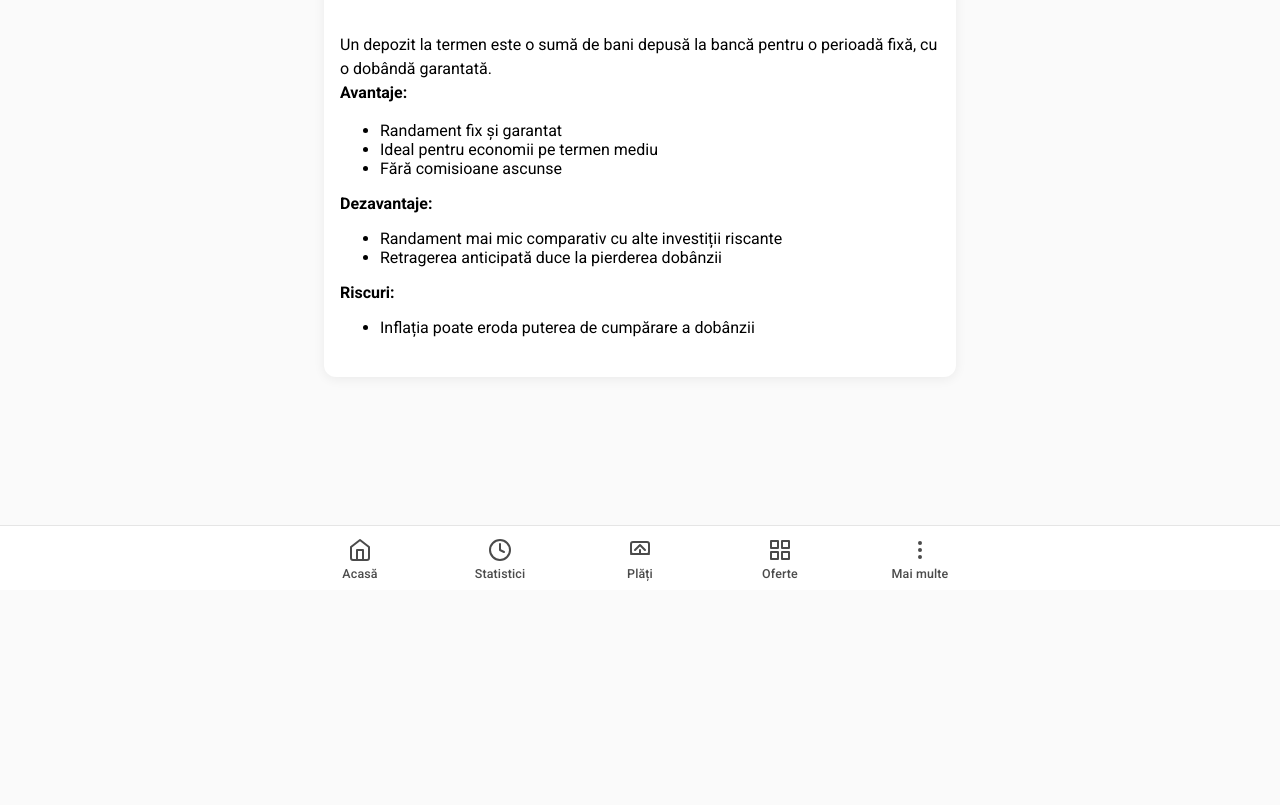
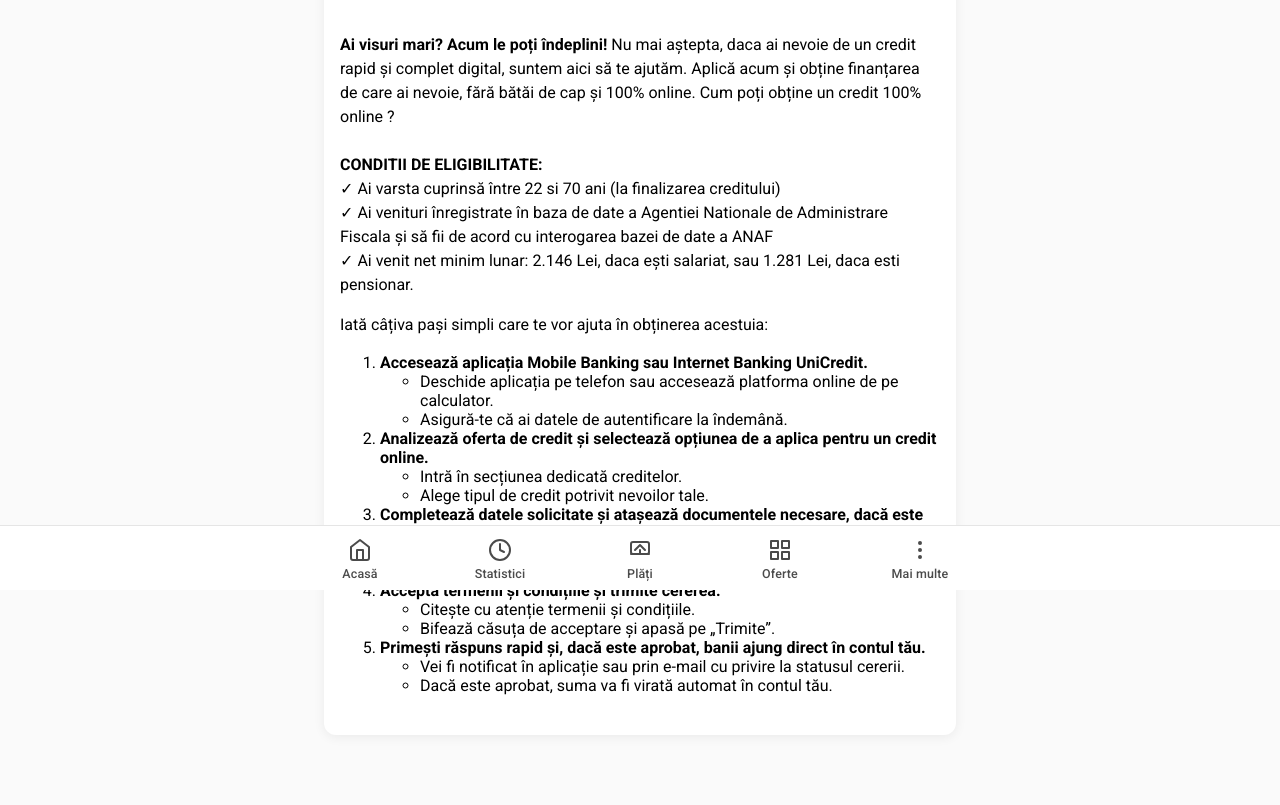
Before and after one commit to cristian-chiric/unicredit, a plain HTML site: page tutorial-credit.html in a window 1280 px wide. Shown: the part 210-1015 px from the top of the page. Before the commit the page ends 800 px from the top, so only its background shows below. Drawn offline with Linux system fonts and the light colour scheme.

Commit message:
Add credit tutorial

```diff
--- a/tutorial-depozit.html
+++ b/tutorial-credit.html
@@ -3,7 +3,7 @@
 <head>
     <meta charset="UTF-8">
     <meta name="viewport" content="width=device-width, initial-scale=1.0">
-    <title>Tutorial 1 – Totul despre depozit la termen</title>
+    <title>Obținerea unui credit 100% online</title>
     <link rel="stylesheet" href="assets/styles.css">
 </head>
 <body>
@@ -13,26 +13,61 @@
         </div>
     </header>
     <main class="uc-dashboard">
-        <h1 class="uc-dashboard__title">Tutorial 1 – Totul despre depozit la termen</h1>
+        <h1 class="uc-dashboard__title">Obținerea unui credit 100% online</h1>
         <section class="tutorial">
             <p>
-                Un depozit la termen este o sumă de bani depusă la bancă pentru o perioadă fixă, cu o dobândă garantată.<br>
-                <strong>Avantaje:</strong>
+                <strong>Ai visuri mari? Acum le poți îndeplini!</strong>
+                Nu mai aștepta, daca ai nevoie de un credit rapid și complet digital, suntem aici să te ajutăm. Aplică acum și obține finanțarea de care ai nevoie, fără bătăi de cap și 100% online.
+Cum poți obține un credit 100% online ?<br /><br />
+<strong>CONDITII DE ELIGIBILITATE:</strong>
+<br />
+✓ Ai varsta cuprinsă între 22 si 70 ani (la finalizarea creditului)<br />
+✓ Ai venituri înregistrate în baza de date a Agentiei Nationale de Administrare Fiscala și să fii de acord cu interogarea bazei de date a ANAF<br />
+✓ Ai venit net minim lunar: 2.146 Lei, daca ești salariat, sau 1.281 Lei, daca esti pensionar.<br />
+
+</p>
+
+<p>
+    Iată câțiva pași simpli care te vor ajuta în obținerea acestuia:
+</p>
+<ol>
+    <li>
+        <strong>Accesează aplicația Mobile Banking sau Internet Banking UniCredit.</strong>
         <ul>
-                    <li>Randament fix și garantat</li>
-                    <li>Ideal pentru economii pe termen mediu</li>
-                    <li>Fără comisioane ascunse</li>
+            <li>Deschide aplicația pe telefon sau accesează platforma online de pe calculator.</li>
+            <li>Asigură-te că ai datele de autentificare la îndemână.</li>
         </ul>
-                <strong>Dezavantaje:</strong>
+    </li>
+    <li>
+        <strong>Analizează oferta de credit și selectează opțiunea de a aplica pentru un credit online.</strong>
         <ul>
-                    <li>Randament mai mic comparativ cu alte investiții riscante</li>
-                    <li>Retragerea anticipată duce la pierderea dobânzii</li>
+            <li>Intră în secțiunea dedicată creditelor.</li>
+            <li>Alege tipul de credit potrivit nevoilor tale.</li>
         </ul>
-                <strong>Riscuri:</strong>
+    </li>
+    <li>
+        <strong>Completează datele solicitate și atașează documentele necesare, dacă este cazul.</strong>
         <ul>
-                    <li>Inflația poate eroda puterea de cumpărare a dobânzii</li>
+            <li>Introdu informațiile personale și financiare cerute.</li>
+            <li>Încarcă documentele solicitate (dacă este necesar).</li>
         </ul>
-            </p>
+    </li>
+    <li>
+        <strong>Acceptă termenii și condițiile și trimite cererea.</strong>
+        <ul>
+            <li>Citește cu atenție termenii și condițiile.</li>
+            <li>Bifează căsuța de acceptare și apasă pe „Trimite”.</li>
+        </ul>
+    </li>
+    <li>
+        <strong>Primești răspuns rapid și, dacă este aprobat, banii ajung direct în contul tău.</strong>
+        <ul>
+            <li>Vei fi notificat în aplicație sau prin e-mail cu privire la statusul cererii.</li>
+            <li>Dacă este aprobat, suma va fi virată automat în contul tău.</li>
+        </ul>
+    </li>
+</ol>
+
         </section>
     </main>
     <!-- Footer identic pe toate paginile -->
```
Also changed, not shown: index.html (+3 -3 lines), tutorial-phishing.html (+2 -2 lines). Lines whose indentation alone changed are shown as unchanged.
